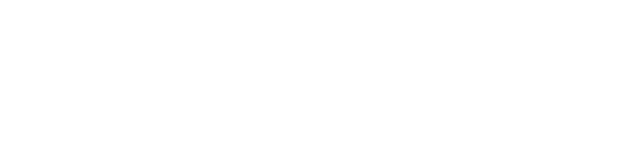
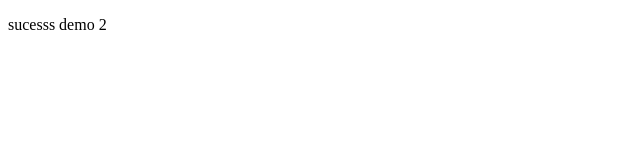
Before and after one commit to azarudeensaha/demo2, a plain HTML site: page index.html in a window 1280 px wide. Shown: the whole page, without its empty margins (0-640 px from the left). Drawn offline with Linux system fonts and the light colour scheme.

Commit message:
second commit

```diff
--- a/index.html
+++ b/index.html
@@ -8,5 +8,6 @@
 </head>
 <body>
     <script src="script.js"> </Script>
+        <p> sucesss demo 2</p>
 </body>
 </html>
```
